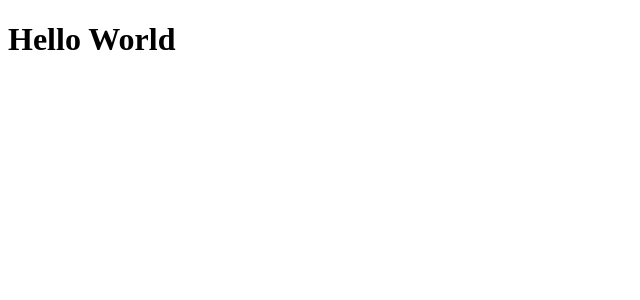
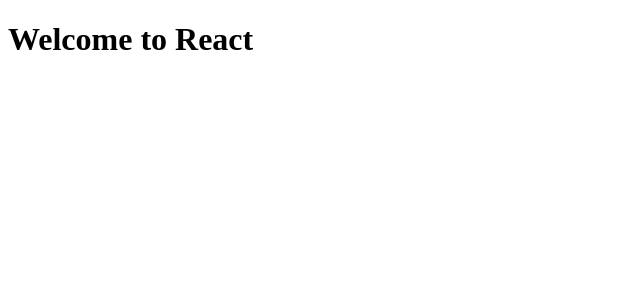
Before and after one commit to srjingole0610/ReactPro, a React (Vite) app: page / in a window 1280 px wide. Shown: the top 300 px of the page, without its empty margins (0-640 px from the left). Built offline with nearby package versions, Linux system fonts and the light colour scheme.

Commit message:
Create a first component

```diff
--- a/src/App.jsx
+++ b/src/App.jsx
@@ -1,7 +1,9 @@
+import Hello from "./components/Hello"
+
 function App() {
   return (
     <div className="App">
-       <h1>Hello World</h1>
+       <Hello/>
     </div>
   )
 }
--- /dev/null
+++ b/src/components/Hello.jsx
@@ -0,0 +1,9 @@
+const Hello = ()=>{
+    return(
+        <div>
+            <h1>Welcome to React</h1>
+        </div>
+    )
+}
+
+export default Hello
```
